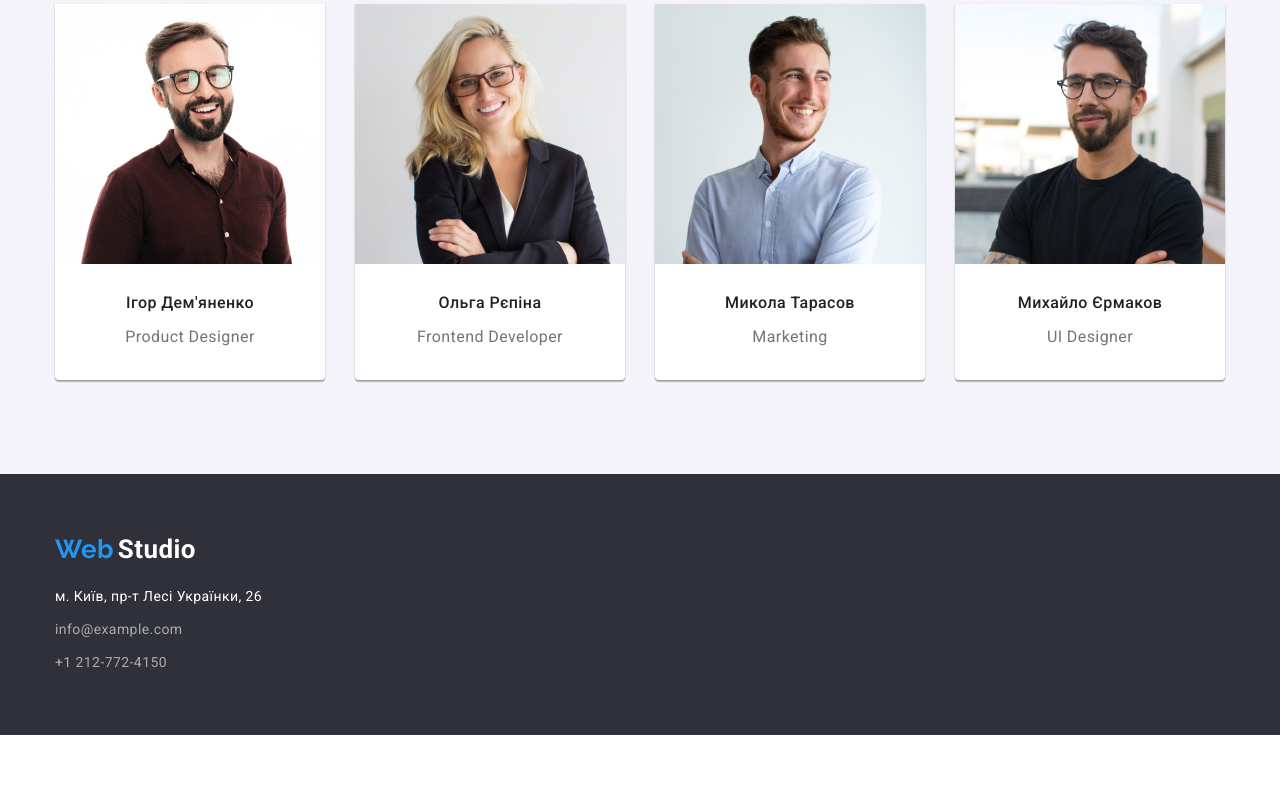
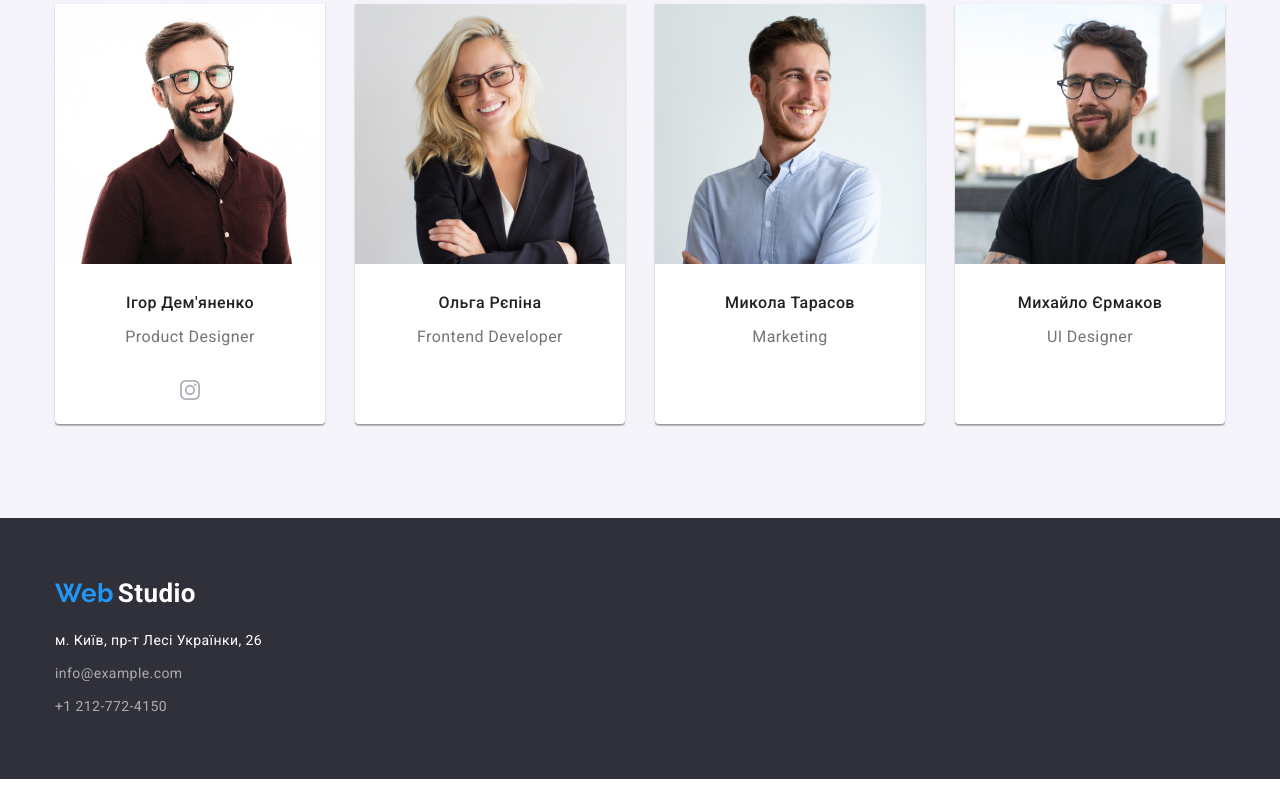
Before and after one commit to HOP3N/goit-markup-hw-04, a plain HTML site: page index.html in a window 1280 px wide. Shown: the part 1768-2568 px from the top of the page. Before the commit the page ends 2503 px from the top, so only its background shows below. Drawn offline with nearby package versions, Linux system fonts and the light colour scheme.

Commit message:
koe-kak -- icon IG

```diff
--- a/css/styles.css
+++ b/css/styles.css
@@ -437,6 +437,42 @@ img {
   border-radius: 0px 0px 4px 4px;
 }
 
+.team-soc-link {
+  /* display: flex;
+  justify-content: center; */
+}
+.team-soc-list {
+display: flex;
+justify-content: center;
+gap: 10px;
+}
+.team-soc-item {
+  width: 44px;
+  height: 44px;
+  justify-content: center;
+  display: flex;
+}
+
+.team-soc-link {
+  fill: #AFB1B8;
+
+
+  width: 100%;
+  height: 100%;
+  /* display: flex;
+  align-items: center;
+  justify-content: center; */
+}
+
+.team-soc-item:hover,
+:focus {
+  color: var(--text-hover-color);
+  background-color: transparent;
+  color: var(--sub-text-color);
+  background-color: var(--text-hover-color);
+  border-radius: 50%;
+}
+
 /* ---------------CONTACTS------------------- */
 
 .footer {
--- a/index.html
+++ b/index.html
@@ -126,6 +126,17 @@
                             <h3 class="team-title-name">Ігор Дем'яненко</h3>
                             <p class="sub-title">Product Designer</p>
                         </div>
+                        <div class="team-soc-link">
+                            <ul class="team-soc-list list-item">
+                                <li class="team-soc-item">
+                                    <a href="" class="team-soc-link">
+                                        <svg class="team-soc-icon" width="20" height="20">
+                                            <use href="./images/icons.svg#icon-instagram"></use>
+                                        </svg>
+                                    </a>
+                                </li>
+                            </ul>
+                        </div>
                     </li>
                     <li class="list-item-team"><img src="./images/our-team-2.png" alt="our team" class="photo"
                             width="270">
```
Also changed, not shown: images/PNG/facebook.png (added), images/PNG/instagram.png (added), images/PNG/linkedin.png (added), images/PNG/twitter.png (added), images/facebook.svg (added), images/icons.svg (added), images/icons/symbol-defs.svg (added), images/instagram.svg (added), images/linkedin.svg (added), images/twitter.svg (added).
